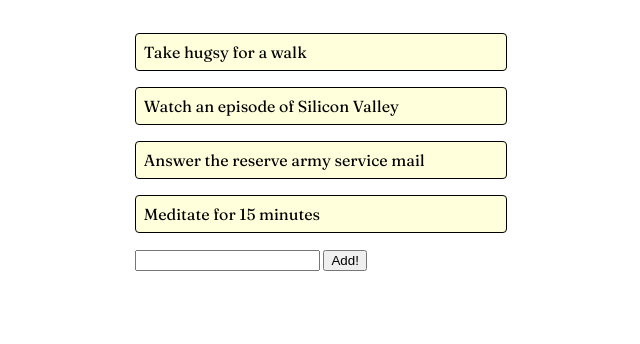
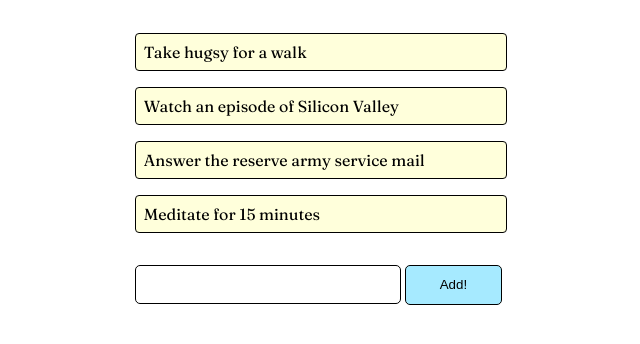
Before and after one commit to pitamer/learning_vue, a plain HTML site: page index.html in a window 1280 px wide. Shown: the part 152-496 px from the top of the page, without its empty margins (319-959 px from the left). Drawn offline with nearby package versions, Linux system fonts and the light colour scheme.

Commit message:
Use modifiers, add some styling, now it's a todos app worthy of the part

```diff
--- a/index.html
+++ b/index.html
@@ -30,7 +30,7 @@
             </span>
         </ul>
         <div class="new-todo-container">
-            <form>
+            <form v-on:submit.prevent class="new-todo-form">
                 <input
                     type="text"
                     class="new-todo-input"
@@ -39,7 +39,7 @@
                 <button
                     type="submit"
                     class="new-todo-button"
-                    v-on:click="addTodo(newTodoInput, $event)"
+                    v-on:click="addTodo(newTodoInput)"
                 >
                     Add!
                 </button>
--- a/index.js
+++ b/index.js
@@ -27,8 +27,7 @@ app = new Vue({
     toggleTodo: (todo) => {
       todo.done = !todo.done;
     },
-    addTodo: (newTodoInput, event) => {
-      event.preventDefault();
+    addTodo: (newTodoInput) => {
       todo = {
         text: newTodoInput,
         done: false,
--- a/style.css
+++ b/style.css
@@ -1,11 +1,10 @@
-
 body {
   display: grid;
   place-items: center;
 }
 
 #app {
-    font-family: 'Fraunces';
+  font-family: "Fraunces";
   max-width: 500px;
 }
 
@@ -37,3 +36,24 @@ ul {
   color: grey;
   text-decoration: line-through;
 }
+
+.new-todo-form {
+  margin-top: 2em;
+}
+
+.new-todo-input {
+  width: 70%;
+  height: 2.65em;
+  border: 1px solid;
+  border-radius: 5px;
+}
+
+.new-todo-button {
+  width: 26%;
+  height: 3em;
+  position: relative;
+  bottom: 0px;
+  background-color: rgba(0, 195, 255, 0.349);
+  border: 1px solid;
+  border-radius: 5px;
+}
```
Lines whose indentation alone changed are shown as unchanged.
